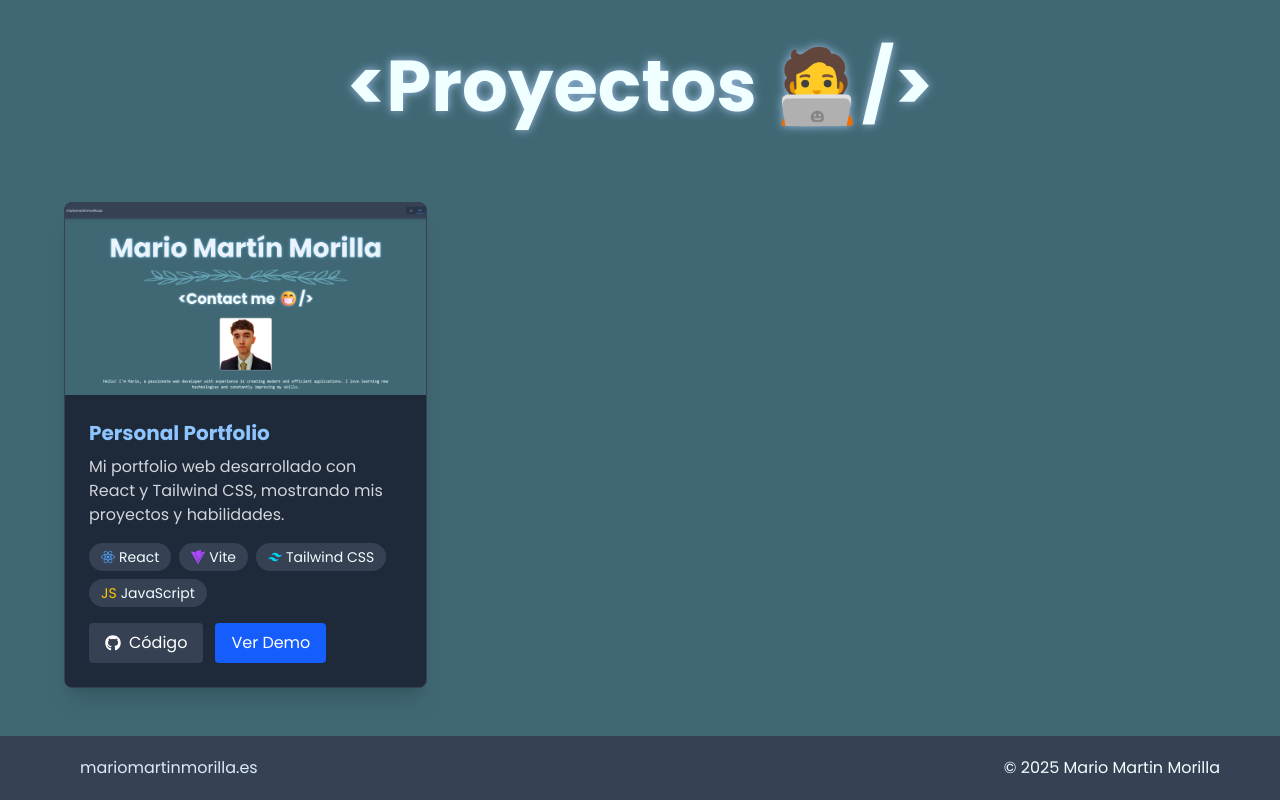
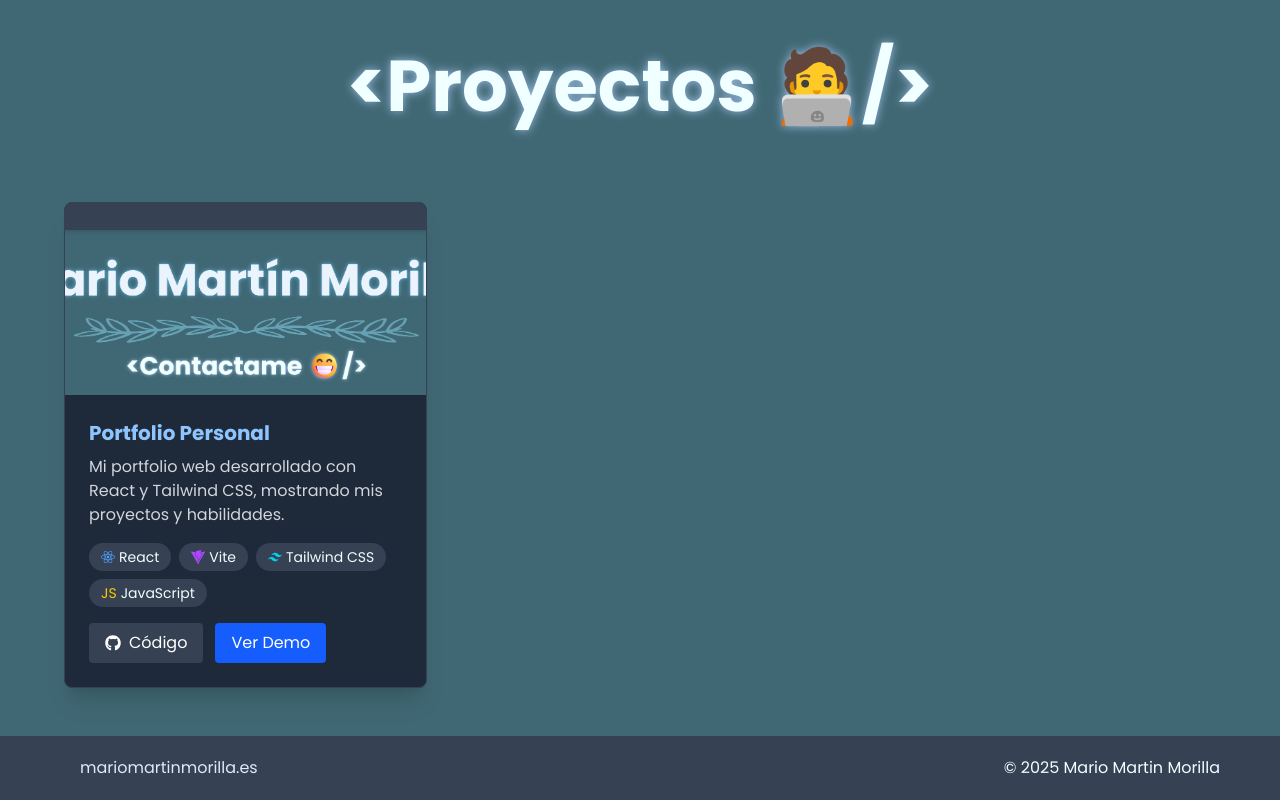
Before and after one commit to IHoracio/porfolio-web, a React (Vite) app: page / in a window 1280 px wide. Shown: the part 1308-2108 px from the top of the page. Built offline with nearby package versions, Linux system fonts and the light colour scheme.

Commit message:
Fix translation for portfolio title in Spanish

```diff
--- a/src/translations/es.js
+++ b/src/translations/es.js
@@ -7,7 +7,7 @@ export default {
   // Proyectos
   projects: {
     portfolio: {
-      title: "Personal Portfolio",
+      title: "Portfolio Personal",
       description: "Mi portfolio web desarrollado con React y Tailwind CSS, mostrando mis proyectos y habilidades.",
     }
   },
```
Also changed, not shown: src/assets/images/portfolio-screenshot.png.
